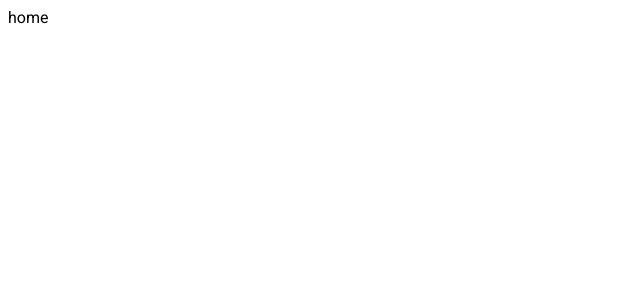
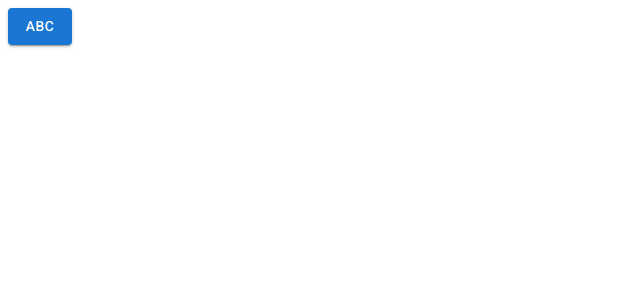
Before and after one commit to tuannguyensn2001/ggclass_react_vite, a React (Vite) app: page / in a window 1280 px wide. Shown: the top 300 px of the page, without its empty margins (0-640 px from the left). Built offline with nearby package versions, Linux system fonts and the light colour scheme.

Commit message:
define component

```diff
--- /dev/null
+++ b/src/components/ FilterClass/index.jsx
@@ -0,0 +1,7 @@
+function FilterClass(){
+    return(
+        <div>fitler class</div>
+    )
+}
+
+export default FilterClass;
--- /dev/null
+++ b/src/components/CardCourse/index.jsx
@@ -0,0 +1,11 @@
+import { Button } from "@mui/material";
+
+function CardCourse(){
+    return(
+        <div>
+            <Button variant='contained' >abc</Button>
+        </div>
+    )
+}
+
+export default CardCourse;
--- /dev/null
+++ b/src/components/Header/index.jsx
@@ -0,0 +1,7 @@
+function Header(){
+    return(
+        <div>header</div>
+    )
+}
+
+export default Header
--- a/src/main.jsx
+++ b/src/main.jsx
@@ -3,21 +3,26 @@ import ReactDOM from "react-dom/client";
 import App from "~/App";
 import "~/styles/global.scss";
 import { QueryClient, QueryClientProvider } from "react-query";
+import CardCourse from "./components/CardCourse";
 
 ReactDOM.createRoot(document.getElementById("root")).render(
-  <React.StrictMode>
-    <QueryClientProvider
-      client={
-        new QueryClient({
-          defaultOptions: {
-            queries: {
-              refetchOnWindowFocus: false,
-            },
-          },
-        })
-      }
-    >
-      <App />
-    </QueryClientProvider>
-  </React.StrictMode>
+  // <React.StrictMode>
+  //   <QueryClientProvider
+  //     client={
+  //       new QueryClient({
+  //         defaultOptions: {
+  //           queries: {
+  //             refetchOnWindowFocus: false,
+  //           },
+  //         },
+  //       })
+  //     }
+  //   >
+  //     <App />
+  //   </QueryClientProvider>
+  // </React.StrictMode>
+  <CardCourse/>
 );
+
+
+//branch -> dev -> pull request -> merge
--- a/src/pages/Home/index.jsx
+++ b/src/pages/Home/index.jsx
@@ -1,5 +1,7 @@
+import Header from "~/components/Header";
+
 function Home() {
-  return <div>home</div>;
+  return <div><Header/></div>;
 }
 
 export default Home;
```
